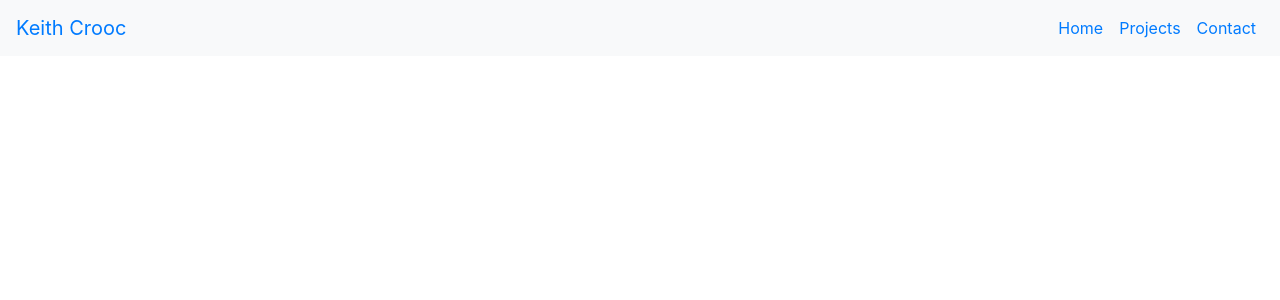
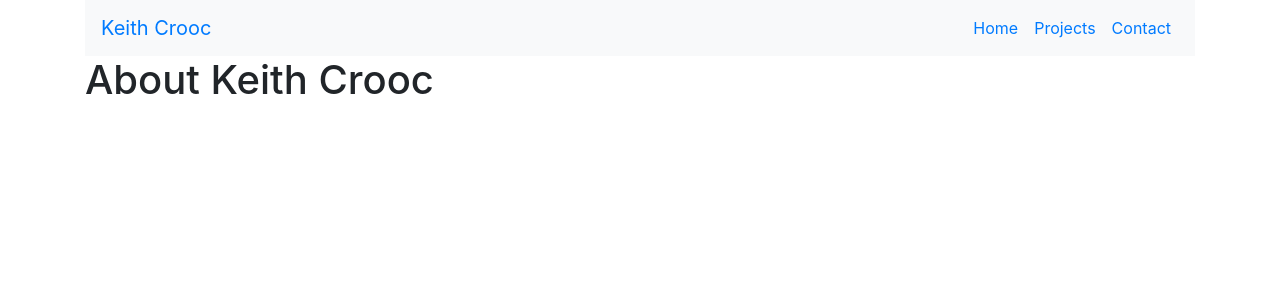
Before and after one commit to keithyyy/React-Portfolio, a React (Create React App) app: page / in a window 1280 px wide. Shown: the top 300 px of the page. Built offline with nearby package versions, Linux system fonts and the light colour scheme.

Commit message:
created header and footer plus setup router

```diff
--- a/package.json
+++ b/package.json
@@ -3,6 +3,10 @@
   "version": "0.1.0",
   "private": true,
   "dependencies": {
+    "@fortawesome/fontawesome-svg-core": "^1.2.34",
+    "@fortawesome/free-brands-svg-icons": "^5.15.2",
+    "@fortawesome/free-solid-svg-icons": "^5.15.2",
+    "@fortawesome/react-fontawesome": "^0.1.14",
     "@testing-library/jest-dom": "^5.11.9",
     "@testing-library/react": "^11.2.5",
     "@testing-library/user-event": "^12.8.1",
@@ -11,6 +15,7 @@
     "popper.js": "^1.16.1",
     "react": "^17.0.1",
     "react-dom": "^17.0.1",
+    "react-router-dom": "^5.2.0",
     "react-scripts": "4.0.3",
     "web-vitals": "^1.1.0"
   },
--- a/src/App.js
+++ b/src/App.js
@@ -1,11 +1,26 @@
 import Header from "./components/Header"
 import Navbar from "./components/Navbar"
+import Footer from "./components/Footer"
+import Home from "./pages/Home"
+import { BrowserRouter as Router, Route } from "react-router-dom"
 
 function App() {
+
+  const title = "Welcome!"
+
   return (
-    <div>
-      <Navbar />
-    </div>
+
+    <Router>
+      <div className="container main">
+        <Navbar />
+        <Route exact path="/" component={Home} />
+
+
+      </div>
+
+
+    </Router>
+
   );
 }
 
--- /dev/null
+++ b/src/components/Footer.js
@@ -0,0 +1,36 @@
+import React from 'react'
+import { FontAwesomeIcon } from '@fortawesome/react-fontawesome'
+import { faGithubSquare, faTwitterSquare,  faLinkedin} from '@fortawesome/free-brands-svg-icons'
+
+const Footer = () => {
+    return (
+
+        <footer className="footer">
+
+            <nav className="navbar navbar-default navbar-custom">
+
+                <div className="container-fluid">
+
+                    <div className="text-center center-block">
+                        <a href="" className="github-icon">
+                            <FontAwesomeIcon icon={faGithubSquare}/>
+                        </a>
+                        <a href="" className="twitter-icon">
+                            <FontAwesomeIcon icon={faTwitterSquare}/>
+                        </a>
+                        <a href="" className="linkedin-icon">
+                            <FontAwesomeIcon icon={faLinkedin} />
+                        </a>
+                    </div>
+
+                </div>
+
+            </nav>
+
+        </footer>
+
+
+    )
+}
+
+export default Footer
--- a/src/components/Header.js
+++ b/src/components/Header.js
@@ -1,10 +1,10 @@
 import React from 'react'
 
-const Header = () => {
+const Header = ({ title }) => {
     return (
-        <nav className="navbar navbar-expand-lg bg-dark">
-            <a className="navbar-brand">Keith Crooc</a>
-        </nav>
+        <div className="pageTitle">
+            <h1>{title}</h1>
+        </div>
     )
 }
 
--- /dev/null
+++ b/src/pages/Home/index.js
@@ -0,0 +1,15 @@
+import React from 'react'
+import Header from '../../components/Header'
+
+const Home = ({ title }) => {
+
+    title = "About Keith Crooc"
+
+    return (
+        <div>
+            <Header title={title} />
+        </div>
+    )
+}
+
+export default Home
```
Also changed, not shown: src/pages/Home/Home.js (deleted, +0 -11 lines), 1 other file (tests, documents, lock files or other folders).
